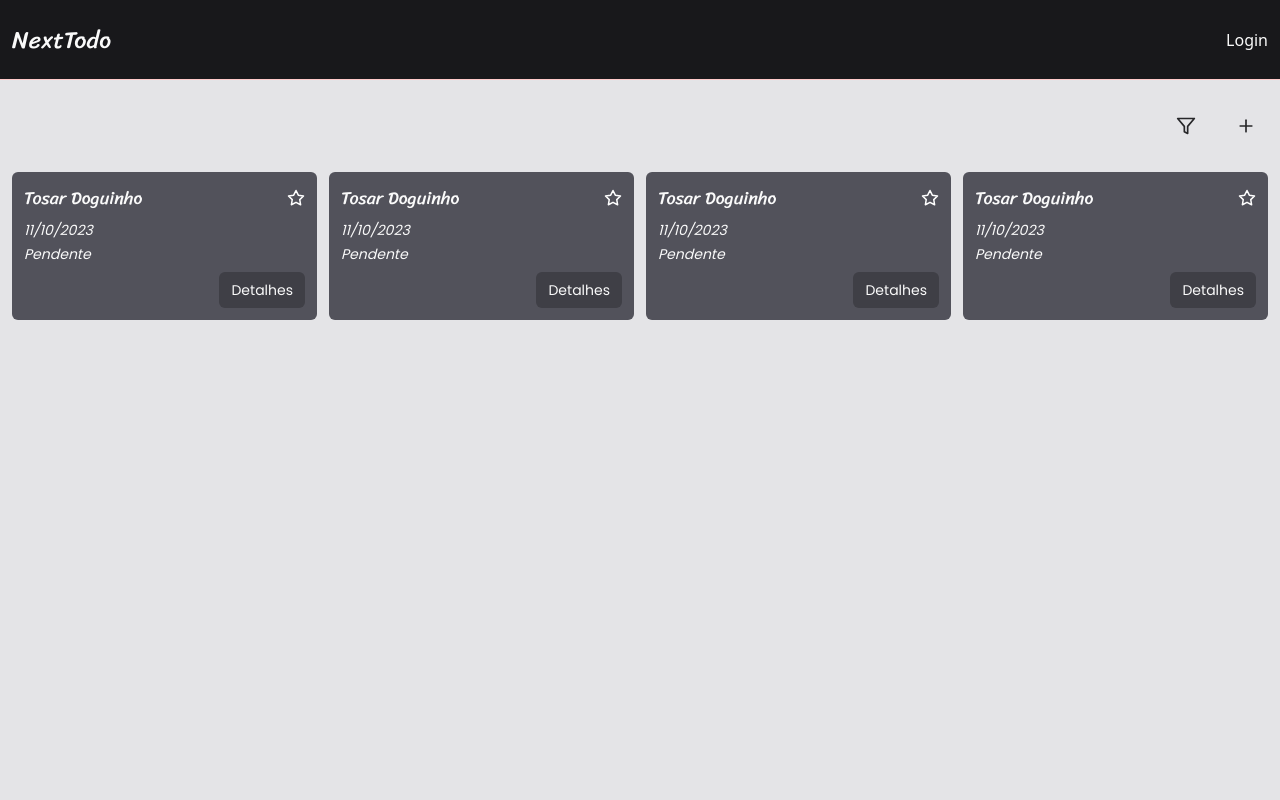
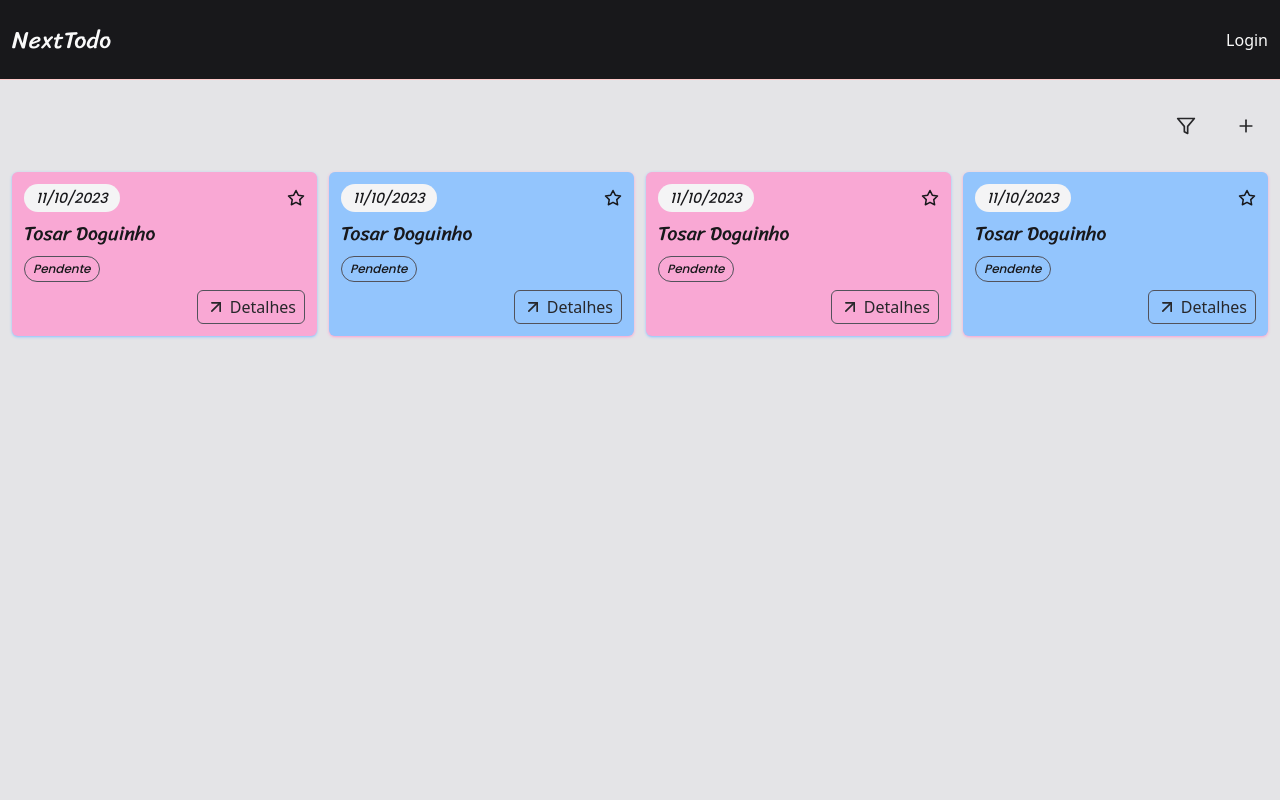
Before and after one commit to secret-star1202/Next-TailwindCSS-PostgreSQL, a Next.js app: page / in a window 1280 px wide. Shown: the top 800 px of the page. Built offline with nearby package versions, Linux system fonts and the light colour scheme; no server answers.

Commit message:
styles: changing styles of the TodoCard component.

```diff
--- a/src/components/TodoCard.tsx
+++ b/src/components/TodoCard.tsx
@@ -1,33 +1,39 @@
 import Link from 'next/link'
 import React from 'react'
-import { Star } from 'lucide-react'
+import { Star, ArrowUpRight } from 'lucide-react'
 
 export const TodoCard = () => {
   return (
-    <div className="m-auto w-full max-w-[340px] rounded-md bg-zinc-600 p-3">
+    <div className="m-auto w-full max-w-[340px] rounded-md bg-blue-300 p-3 shadow shadow-pink-300 odd:bg-pink-300 odd:shadow-blue-300">
       <div className="flex flex-col gap-2">
         <div className="flex w-full items-center justify-between">
-          <span className="font-title text-lg text-zinc-50">
+          <span className="w-fit rounded-full bg-zinc-100 px-3 py-1 font-body text-sm font-medium italic text-zinc-900">
+            11/10/2023
+          </span>
+          <Link href="/">
+            <Star
+              size={18}
+              className="text-zinc-900 transition-colors hover:text-zinc-600"
+            />
+          </Link>
+        </div>
+        <div className="flex flex-col gap-2">
+          <span className="font-title text-xl text-zinc-900">
             Tosar Doguinho
           </span>
-          <Link href="/">
-            <Star size={18} color="#FFF" />
-          </Link>
-        </div>
-        <div className="flex w-full flex-col gap-1">
-          <span className="font-body text-sm italic text-zinc-50">
-            11/10/2023
-          </span>
-          <span className="font-body text-sm italic text-zinc-50">
+          <span className="w-fit rounded-full border border-zinc-600 px-2 py-1 font-body text-xs font-medium italic text-zinc-900">
             Pendente
           </span>
         </div>
-        <Link
-          href="/"
-          className="flex items-center justify-end self-end rounded-md bg-zinc-700 px-3 py-2 font-body text-sm text-zinc-50"
-        >
-          Detalhes
-        </Link>
+        <button className="group flex items-center justify-center gap-1 self-end rounded-md border border-zinc-600 px-2 py-1 transition-colors hover:bg-zinc-950">
+          <ArrowUpRight
+            size={20}
+            className="text-zinc-800 group-hover:text-zinc-50"
+          />
+          <span className="text-base text-zinc-800 group-hover:text-zinc-50">
+            Detalhes
+          </span>
+        </button>
       </div>
     </div>
   )
```
